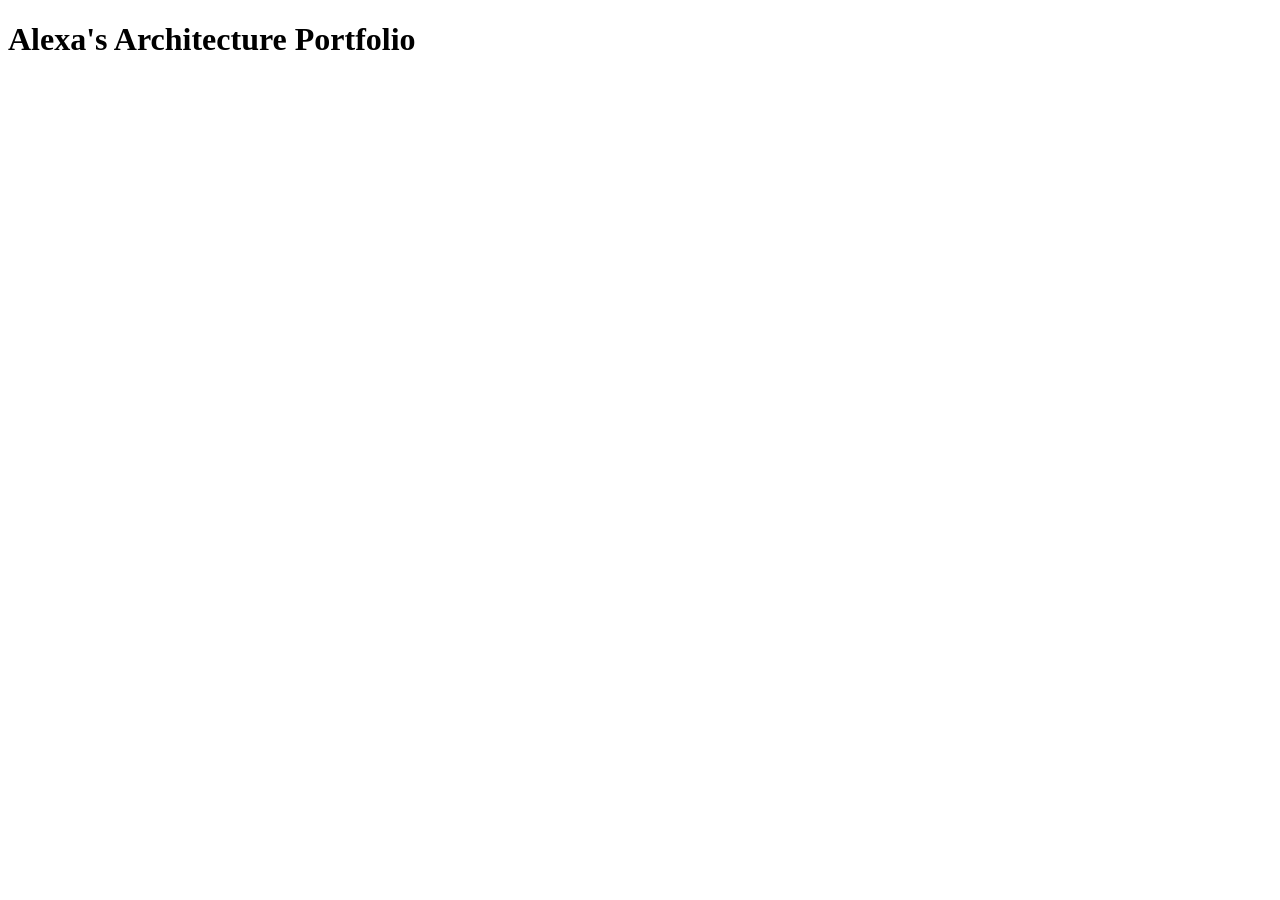
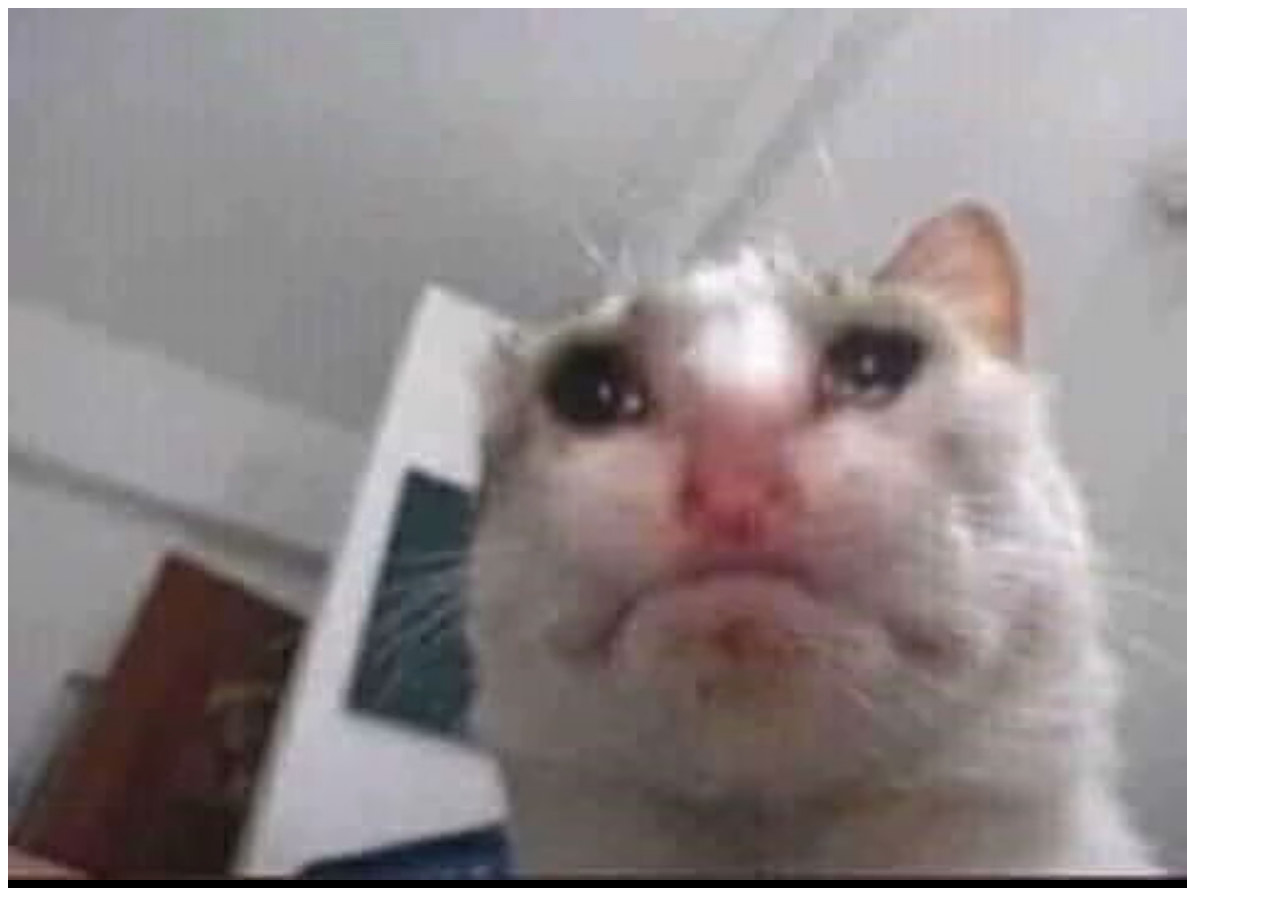
Before and after one commit to bcotesta/alexa-portfolio, a SvelteKit app: page / in a window 1280 px wide. Before the commit the page ends 800 px from the top, so only its background shows below. Built offline with nearby package versions, Linux system fonts and the light colour scheme.

Commit message:
Cat page

```diff
--- a/src/routes/+page.svelte
+++ b/src/routes/+page.svelte
@@ -1 +1 @@
-<h1>Alexa's Architecture Portfolio</h1>
+<img src="/memes/sadcat.jpg" alt="White and gray cat with teary eyes and a downturned mouth sitting indoors, expressing a sad and forlorn emotion, with a blurred background suggesting a home environment" />
```
Also changed, not shown: static/memes/sadcat.jpg (added).
